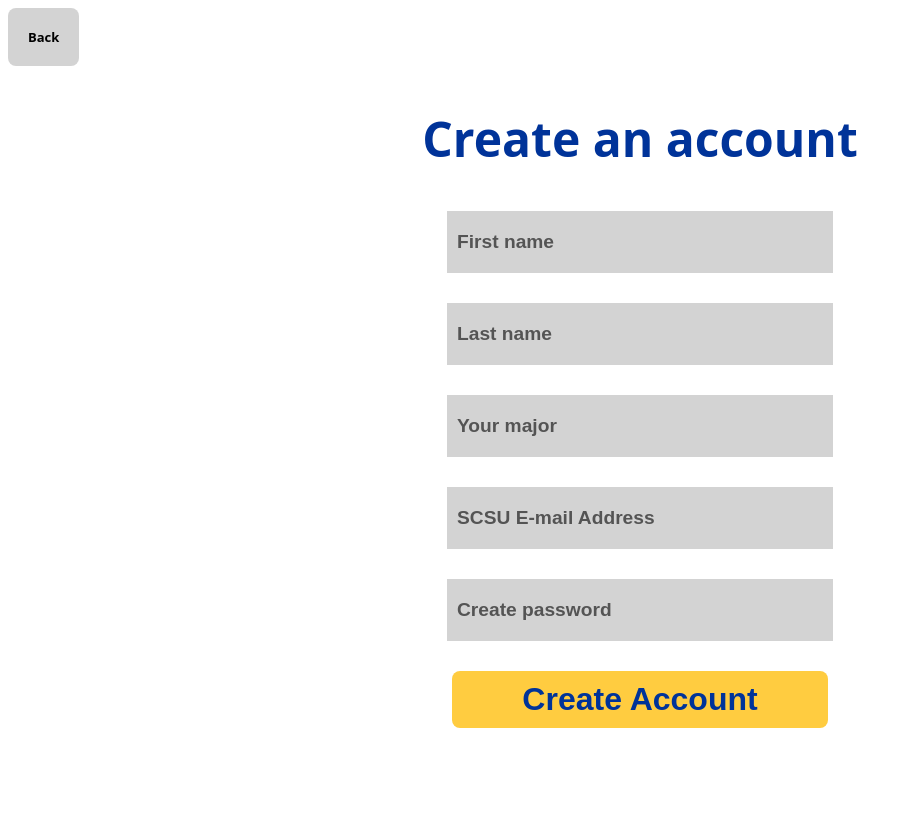
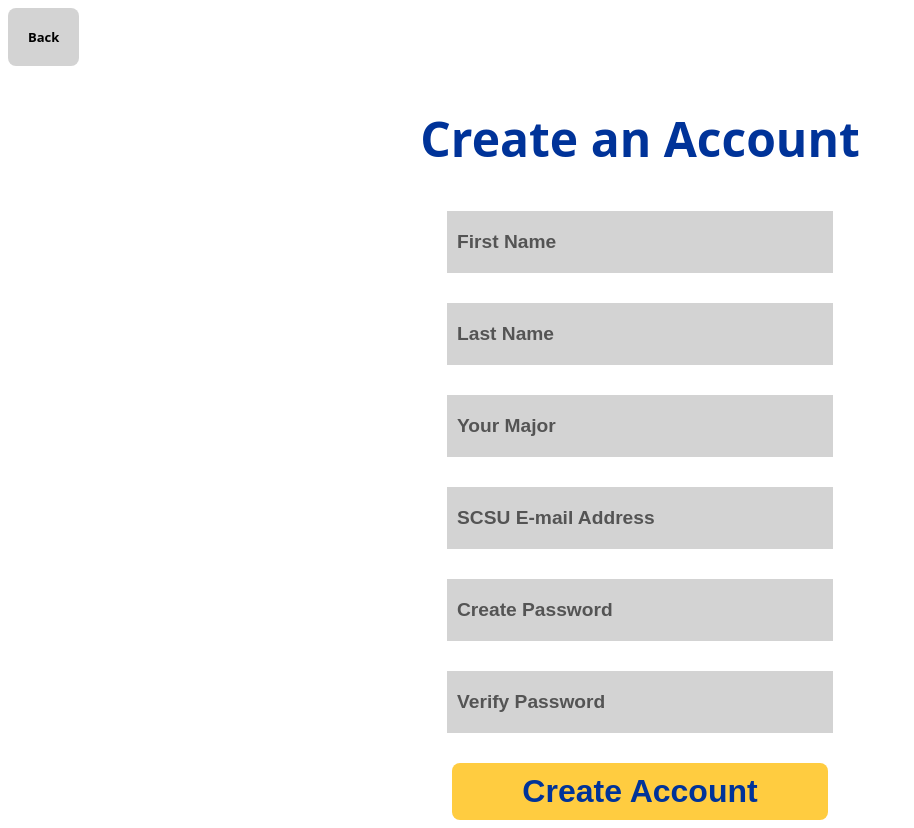
Before and after one commit to SanteIsHere/CSC330_BookSwap, a Flask app: page /register/ in a window 1280 px wide. Shown: the whole page, without its empty margins (0-914 px from the left). Before the commit the page ends 728 px from the top, so only its background shows below. Run offline with Flask 3, Linux system fonts and the light colour scheme.

Commit message:
UI consistency changes; Password check during registration; Begin to implement e-mail uniqueness validation.

```diff
--- a/app/forms.py
+++ b/app/forms.py
@@ -3,8 +3,9 @@ from flask_wtf import FlaskForm  # For form creation
 from wtforms import StringField, DecimalField, SubmitField,\
      PasswordField, TextAreaField, DateTimeField, SelectField
 # Validation mechanisms
-from wtforms.validators import DataRequired, Length, Email, ValidationError, Length
+from wtforms.validators import DataRequired, EqualTo, Length, Email, ValidationError, Length, email
 import datetime
+from .models import User
 
 
 class LoginForm(FlaskForm):
@@ -26,15 +27,25 @@ class RegisterForm(FlaskForm):
     first_name = StringField('First Name', validators=[DataRequired()])
     last_name = StringField('Last Name', validators=[DataRequired()])
     major = StringField('Major', validators=[DataRequired()])
-    password = PasswordField('Create password', validators=[DataRequired()])
+    password = PasswordField('Create password', validators=[DataRequired(), EqualTo('confirm', message="Please ensure passwords match!")])
+    confirm = PasswordField('Verify your password', validators=[DataRequired()])
     submit = SubmitField('Create Account')
 
-    def validate_email(self, field):
+    def validate_email(self, email):
         """
         Ensure the email ends with '@southernct.edu'
         """
-        if not field.data.lower().endswith('@southernct.edu'):
+        if not email.data.lower().endswith('@southernct.edu'):
             raise ValidationError('E-mail must be a Southern CT address')
+
+        # Check if e-mail already present in DB for an existing user
+        user = User.query.filter_by(email=email.data).first()
+
+        # If the email already exists and is tied to a user, throw a ValidationError
+        if user:
+            raise ValidationError("This email has already been used, try again!")
+
+
 
 
 class CreateListingForm(FlaskForm):
--- a/app/routes.py
+++ b/app/routes.py
@@ -3,6 +3,9 @@ from flask import Blueprint, render_template, redirect, url_for, flash, session,
 # Imports for login functionality
 from flask_login import login_user, logout_user, login_required, current_user
 from datetime import datetime
+from pytz import timezone
+import sqlalchemy
+from wtforms import ValidationError
 
 # Local Imports
 from .forms import LoginForm, RegisterForm, CreateListingForm  # Forms for user input
@@ -61,8 +64,8 @@ def register():
     reg_form = RegisterForm()
 
     # Check if form was submitted and input data is validated
-    if reg_form.validate_on_submit():
-
+    # if reg_form.validate_on_submit():
+    try:
         # Create new user with form input
         user = User(email=reg_form.email.data, fname=reg_form.first_name.data,
                     lname=reg_form.last_name.data, major=reg_form.major.data,
@@ -74,9 +77,12 @@ def register():
         flash('Account Created! Redirecting to login page...')
         # Redirect the user to the login page
         return redirect(url_for('main.login'))
-
-    # Render the `register.html` template
-    return render_template('register.html', form=reg_form)
+    except sqlalchemy.exc.IntegrityError:
+        db.session.rollback()
+        flash("That email is already in use!")
+    finally:
+        # Render the `register.html` template
+        return render_template('register.html', form=reg_form)
 
 
 @bp.route('/profile/')
@@ -174,7 +180,7 @@ def add_comment(listing_id):
             text=content,
             userID=current_user.userID,
             listingID=listing_id,
-            timeStamp=datetime.utcnow()
+            timeStamp=datetime.now(timezone('US/Eastern'))
         )
 
         db.session.add(new_comment)
--- a/app/templates/login.html
+++ b/app/templates/login.html
@@ -11,7 +11,7 @@
     <form method="post">
         {{ form.hidden_tag() }}
         {{ form.email(placeholder="SCSU E-mail Address", class="form-text-field") }}
-        {{ form.password(placeholder="PASSWORD", class="form-text-field") }}
+        {{ form.password(placeholder="Password", class="form-text-field") }}
         {{ form.submit(class="form-submit") }}
     </form>
 </div>
--- a/app/templates/register.html
+++ b/app/templates/register.html
@@ -5,15 +5,15 @@
     <!-- `nav` container holds 'Back' anchor - redirecting to home page. And "Login" heading. -->
     <nav>
         <a class="btn-secondary nav-start" href={{ url_for('main.welcome')  }}>Back</a>
-        <h1>Create an account</h1>
+        <h1>Create an Account</h1>
     </nav>
 
     <!-- Form for the document. User logs in by entering their (valid) credentials. Uses forms defined in `forms.py`. -->
     <form method="post">
         {{ form.hidden_tag() }}
-        {{ form.first_name(placeholder="First name", class="form-text-field") }}
-        {{ form.last_name(placeholder="Last name", class="form-text-field") }}
-        {{ form.major(placeholder="Your major", class="form-text-field") }}
+        {{ form.first_name(placeholder="First Name", class="form-text-field") }}
+        {{ form.last_name(placeholder="Last Name", class="form-text-field") }}
+        {{ form.major(placeholder="Your Major", class="form-text-field") }}
         {{ form.email(placeholder="SCSU E-mail Address", class="form-text-field") }}
 
         <!-- Display email input error messages (via flash) -->
@@ -25,7 +25,26 @@
             </ul>
         {% endif %}
 
-        {{ form.password(placeholder="Create password", class="form-text-field") }}
+        <!-- {% with message = get_flashed_messages()[-1] %}
+            {% if message %}
+                <ul>
+                    <li>{{ message }}</li>
+                </ul>
+            {% endif %}
+        {% endwith %} -->
+
+        {{ form.password(placeholder="Create Password", class="form-text-field") }}
+        {{ form.confirm(placeholder="Verify Password", class="form-text-field") }}
+
+        <!-- Display error message for non-matching passwords -->
+        {% if form.password.errors %}
+            <ul class="form-errors">
+            {% for error in form.password.errors %}
+                <li>{{ error }}</li>
+            {% endfor %}
+            </ul>
+        {% endif %}
+
         {{ form.submit(class="form-submit") }}
     </form>
 </div>
--- a/requirements.txt
+++ b/requirements.txt
@@ -4,3 +4,4 @@ Flask-SQLAlchemy
 Flask-Login
 WTForms
 email-validator
+pytz
--- a/static/css/styles.css
+++ b/static/css/styles.css
@@ -70,8 +70,7 @@ h1 {
 }
 
 /* Hover styling for buttons */
-.btn-main:hover,
-btn-secondary:hover {
+.btn-main:hover, .btn-secondary:hover {
     opacity: 50%;
     text-decoration: underline;
 }
```
Also changed, not shown: instance/app.db.
